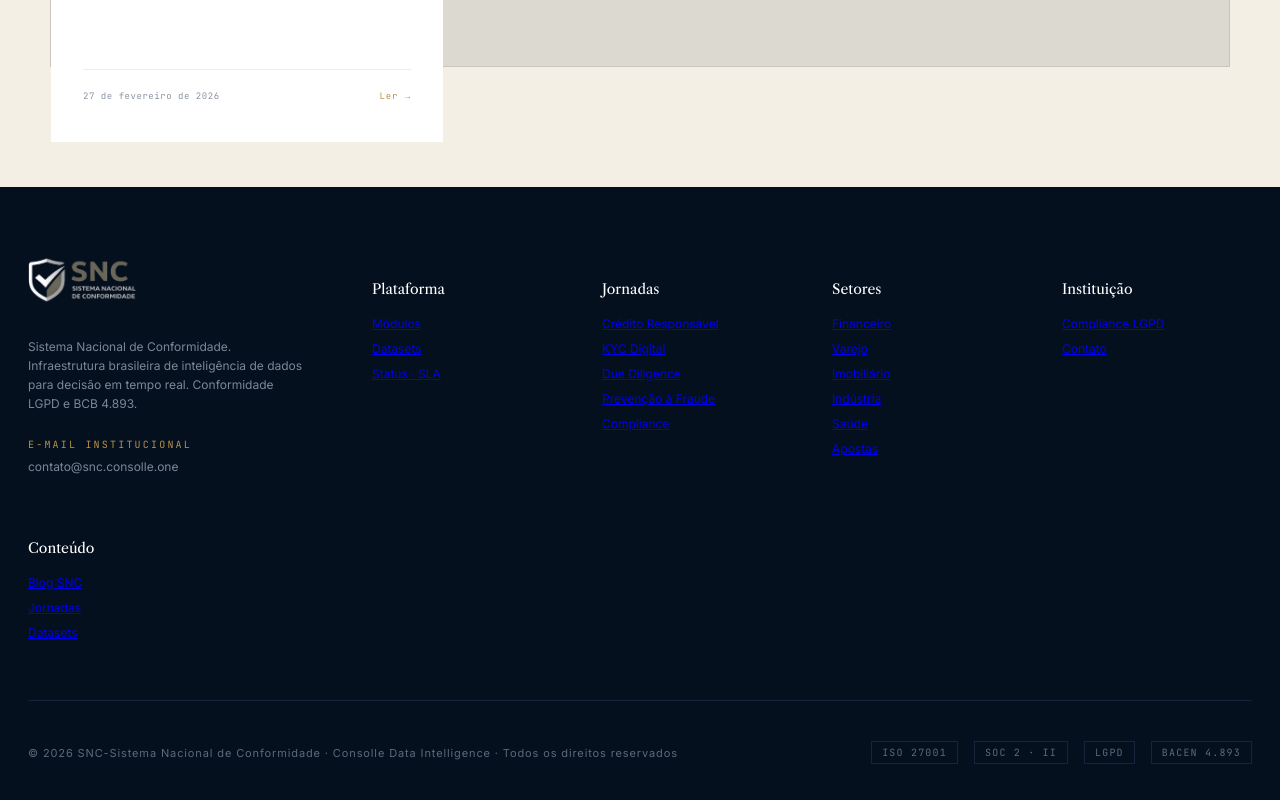
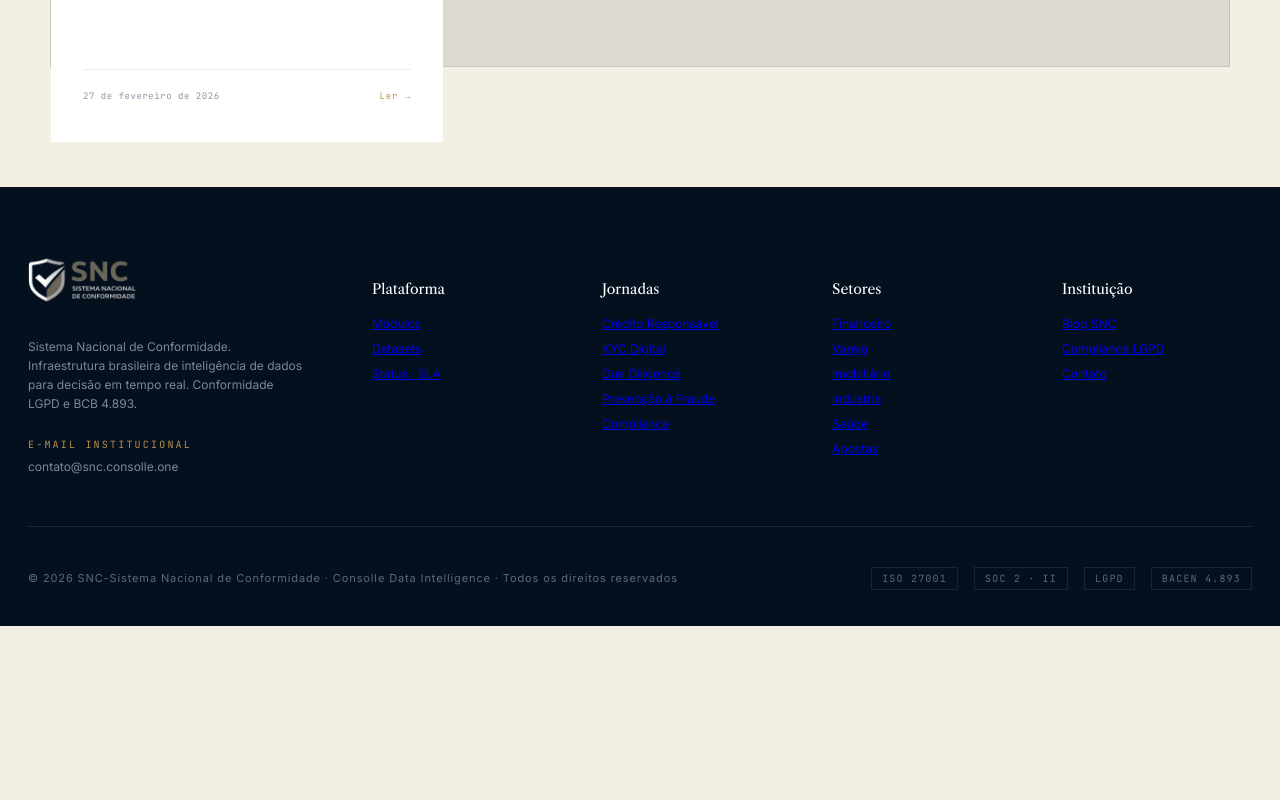
Before and after one commit to ctoutbank/snc-site, a Next.js app: page /blog in a window 1280 px wide. Shown: the part 2773-3573 px from the top of the page. After the commit the page ends 3399 px from the top, so only its background shows below. Built offline with nearby package versions, Linux system fonts and the light colour scheme.

Commit message:
fix(footer): remove coluna Conteúdo, move Blog SNC para seção Instituição

```diff
--- a/src/components/site-footer.tsx
+++ b/src/components/site-footer.tsx
@@ -64,14 +64,9 @@ export function SiteFooter() {
           </div>
           <div className="snc-foot-col">
             <h5>Instituição</h5>
+            <Link href="/blog">Blog SNC</Link>
             <Link href="/sobre">Compliance LGPD</Link>
             <Link href="/contato">Contato</Link>
-          </div>
-          <div className="snc-foot-col">
-            <h5>Conteúdo</h5>
-            <Link href="/blog">Blog SNC</Link>
-            <Link href="/jornadas">Jornadas</Link>
-            <Link href="/datasets">Datasets</Link>
           </div>
         </div>
         <div className="snc-foot-bot">
```
